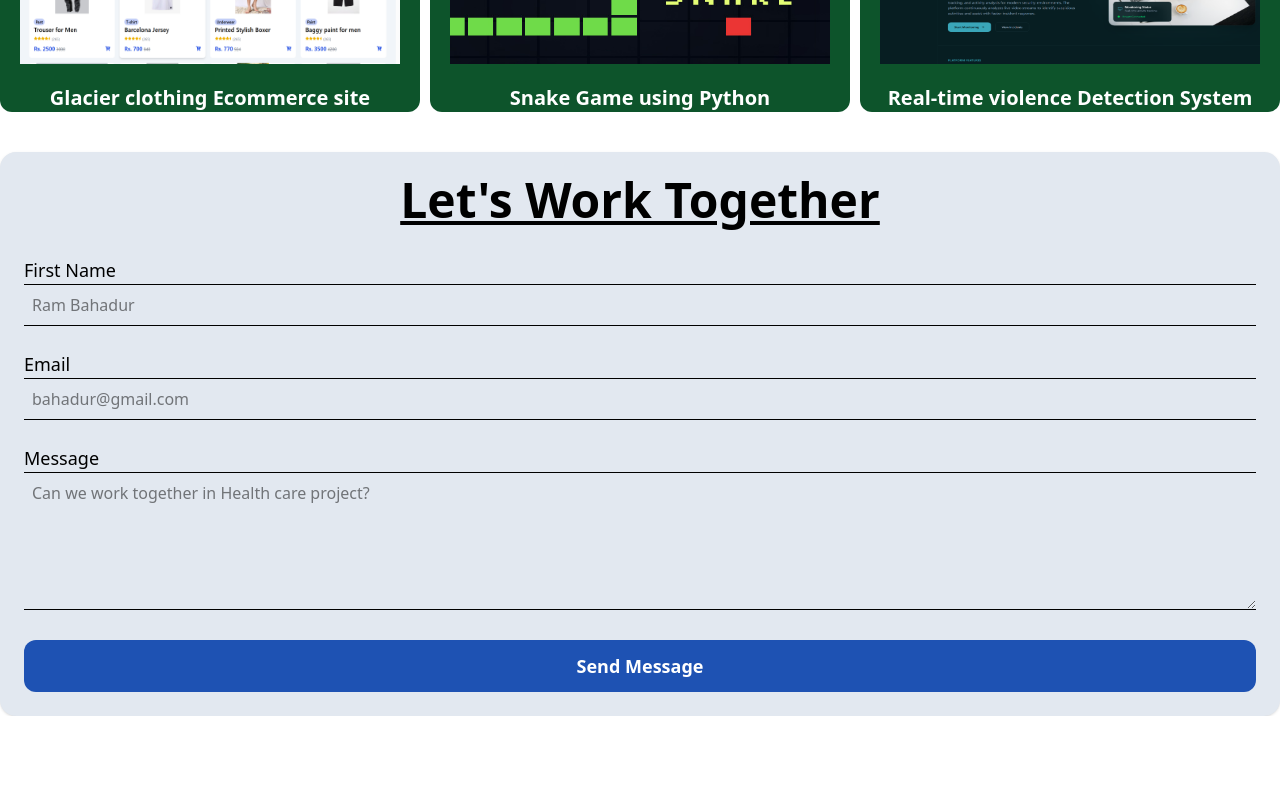
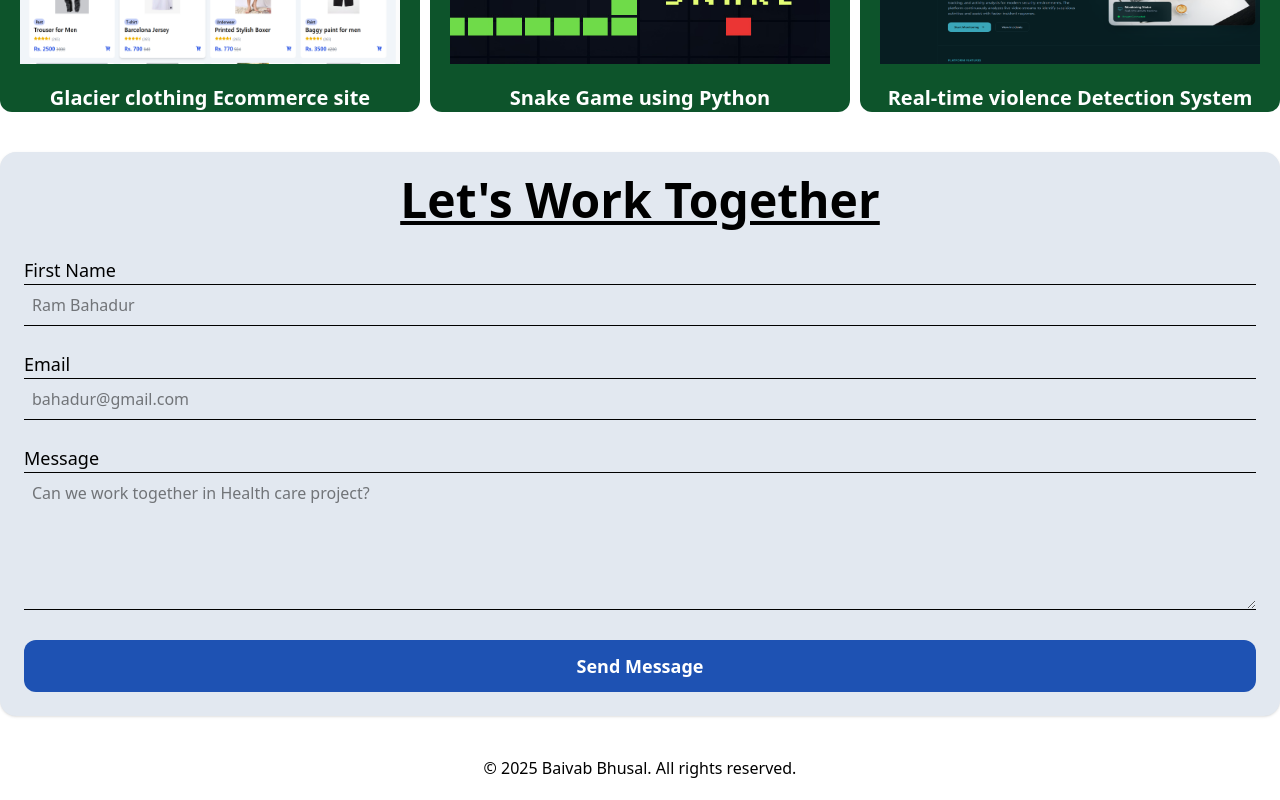
Before and after one commit to baivabbhusal/myProtfolio, a React (Vite) app: page / in a window 1280 px wide. Shown: the part 2356-3156 px from the top of the page. Before the commit the page ends 3072 px from the top, so only its background shows below. Built offline with nearby package versions, Linux system fonts and the light colour scheme; a web font is replaced by a local one.

Commit message:
Copyright

```diff
--- a/src/Pages/Home.jsx
+++ b/src/Pages/Home.jsx
@@ -6,6 +6,7 @@ import Projects from '../components/Projects'
 import Contact from '../components/Contact'
 import Header from '../components/Header'
 import Images from '../components/Images'
+import Footer from '../components/Footer'
 const Home = () => {
   return (
         <>
@@ -16,7 +17,7 @@ const Home = () => {
     <Skills />
     <Projects />
     <Contact />
-
+    <Footer />
     </>
   )
 }
--- a/src/components/Footer.jsx
+++ b/src/components/Footer.jsx
@@ -0,0 +1,11 @@
+import React from 'react'
+
+const Footer = () => {
+  return (
+    <div className='mt-10 mb-5 flex justify-center'>
+      <p>&copy; {new Date().getFullYear()} Baivab Bhusal. All rights reserved.</p>
+    </div>
+  )
+}
+
+export default Footer
```
